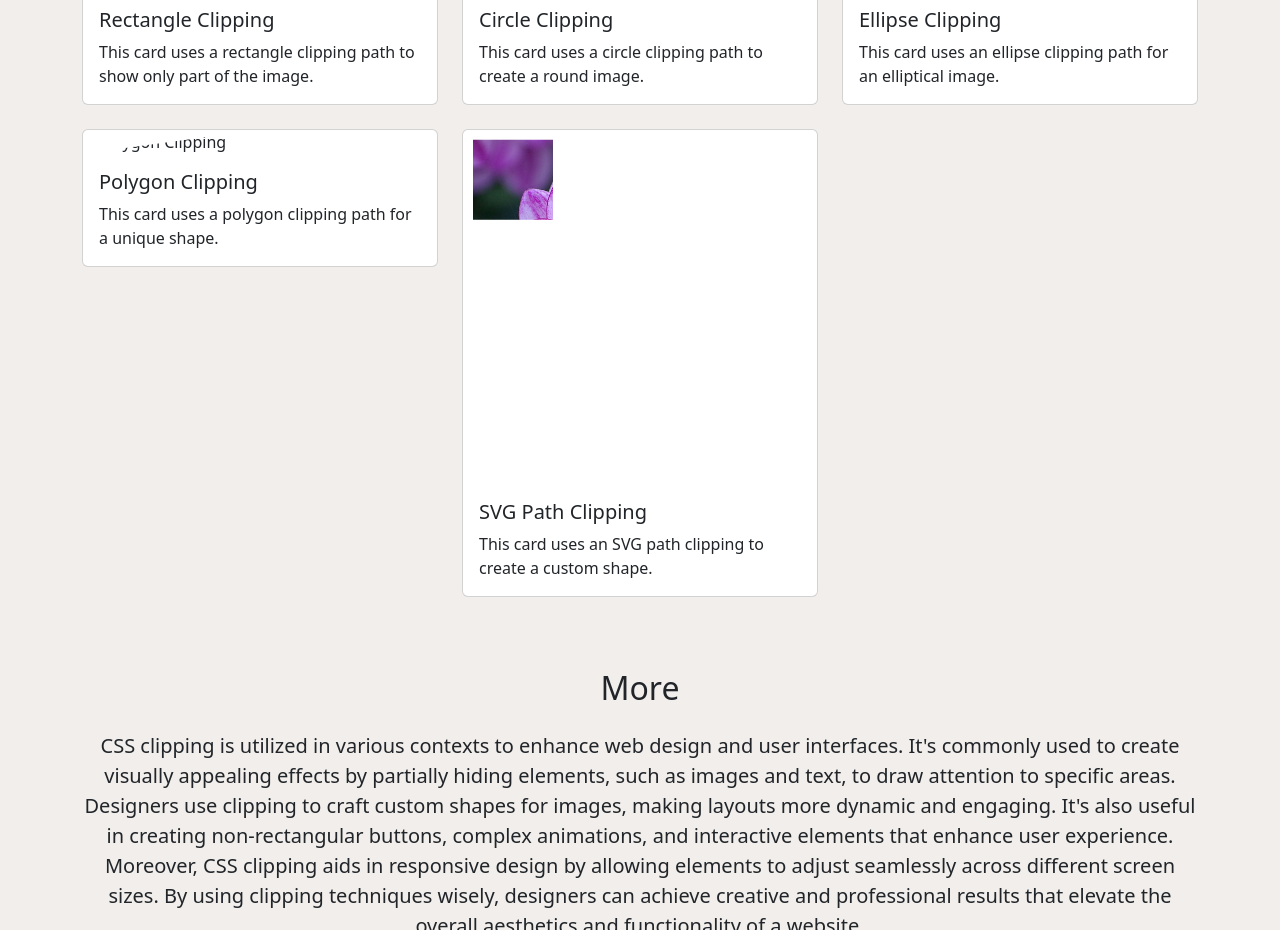
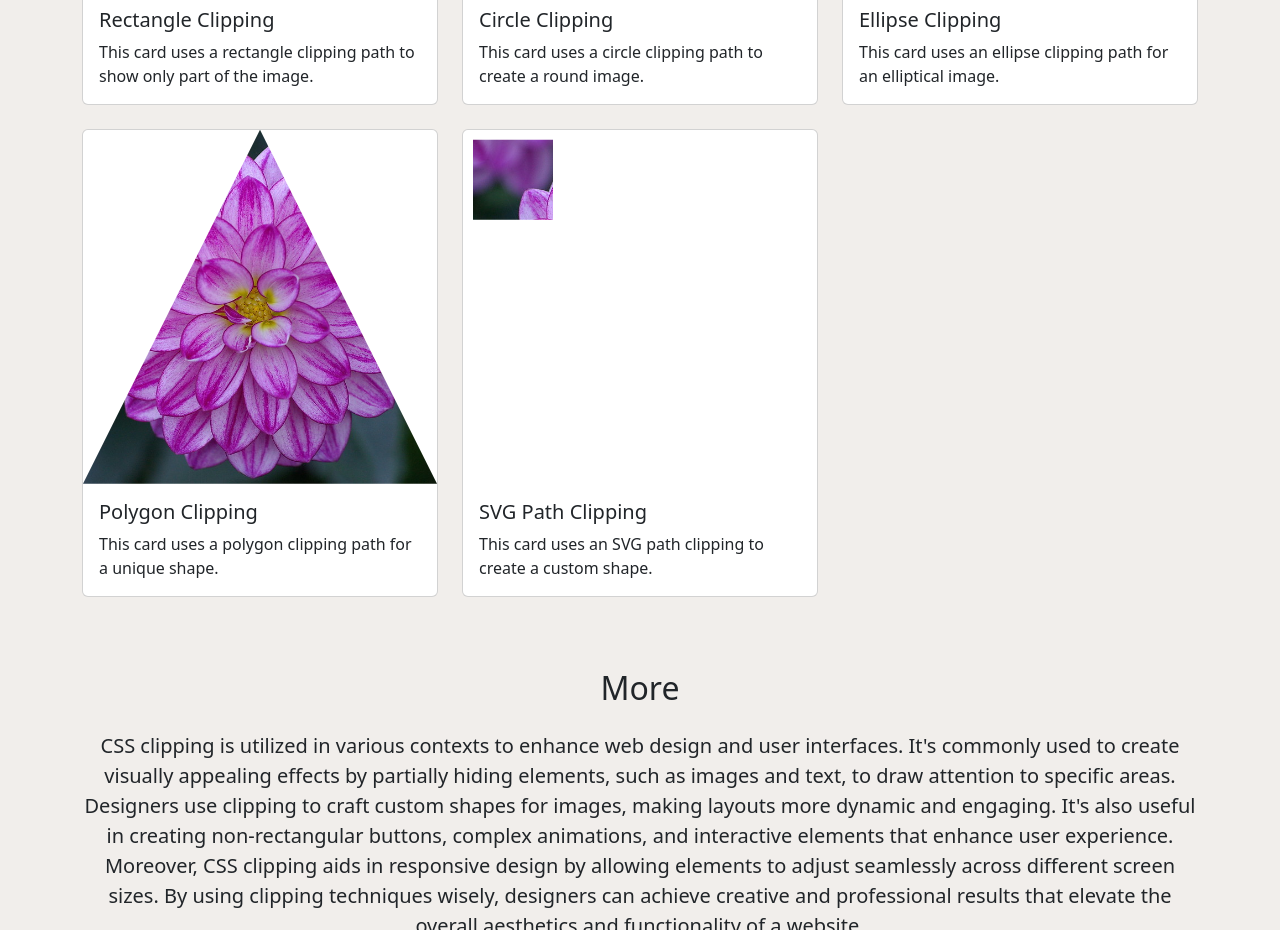
Before and after one commit to csupriyaachuthan/css_clipping, a plain HTML site: page index.html in a window 1280 px wide. Shown: the part 800-1730 px from the top of the page. Drawn offline with nearby package versions, Linux system fonts and the light colour scheme; the site is published under a folder, as on GitHub Pages, so addresses that start at the root find nothing.

Commit message:
second commit

```diff
--- a/index.html
+++ b/index.html
@@ -80,7 +80,7 @@
                     </div>
                 </div>
                 <div class="col-md-6 col-lg-4 mb-4">
-                    <div class="card"> <img src="/flower.jpeg" class="card-img-top clip-polygon"
+                    <div class="card"> <img src="./flower.jpeg" class="card-img-top clip-polygon"
                             alt="Polygon Clipping">
                         <div class="card-body">
                             <h5 class="card-title">Polygon Clipping</h5>
```
